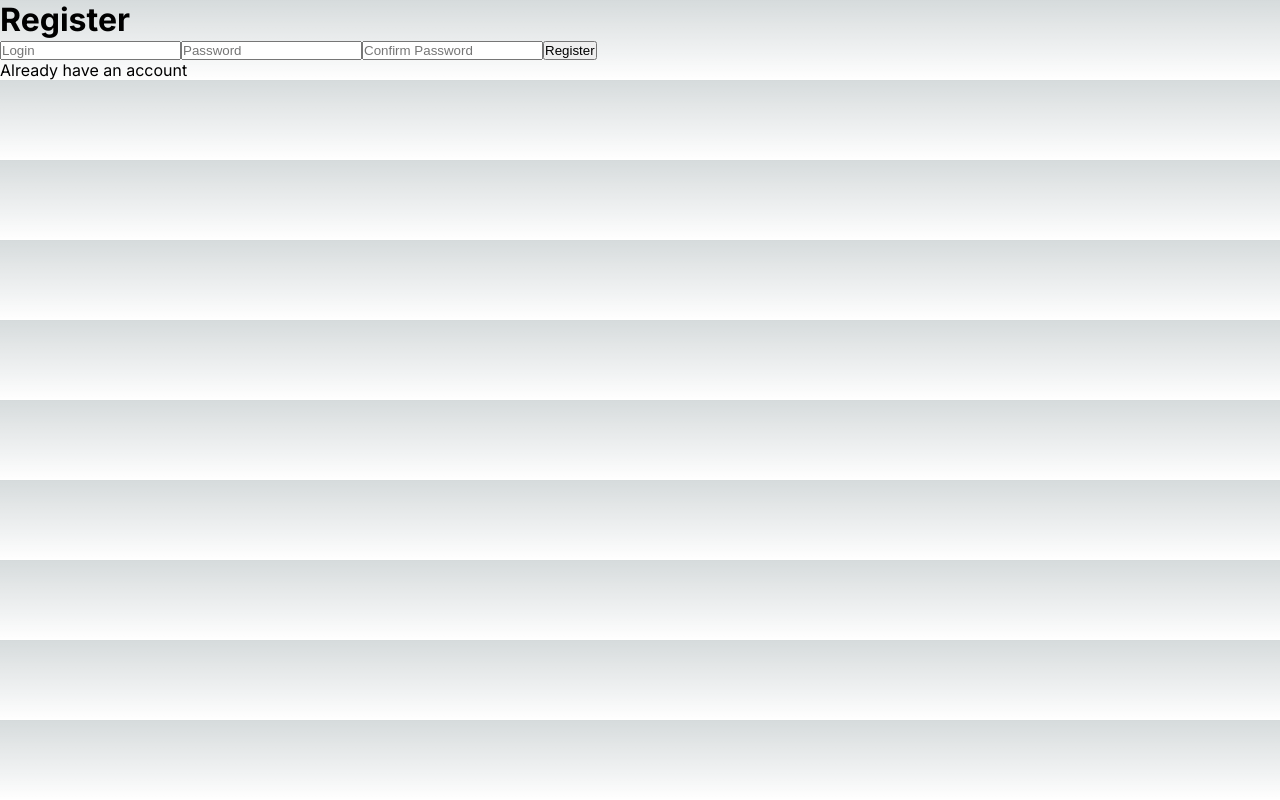
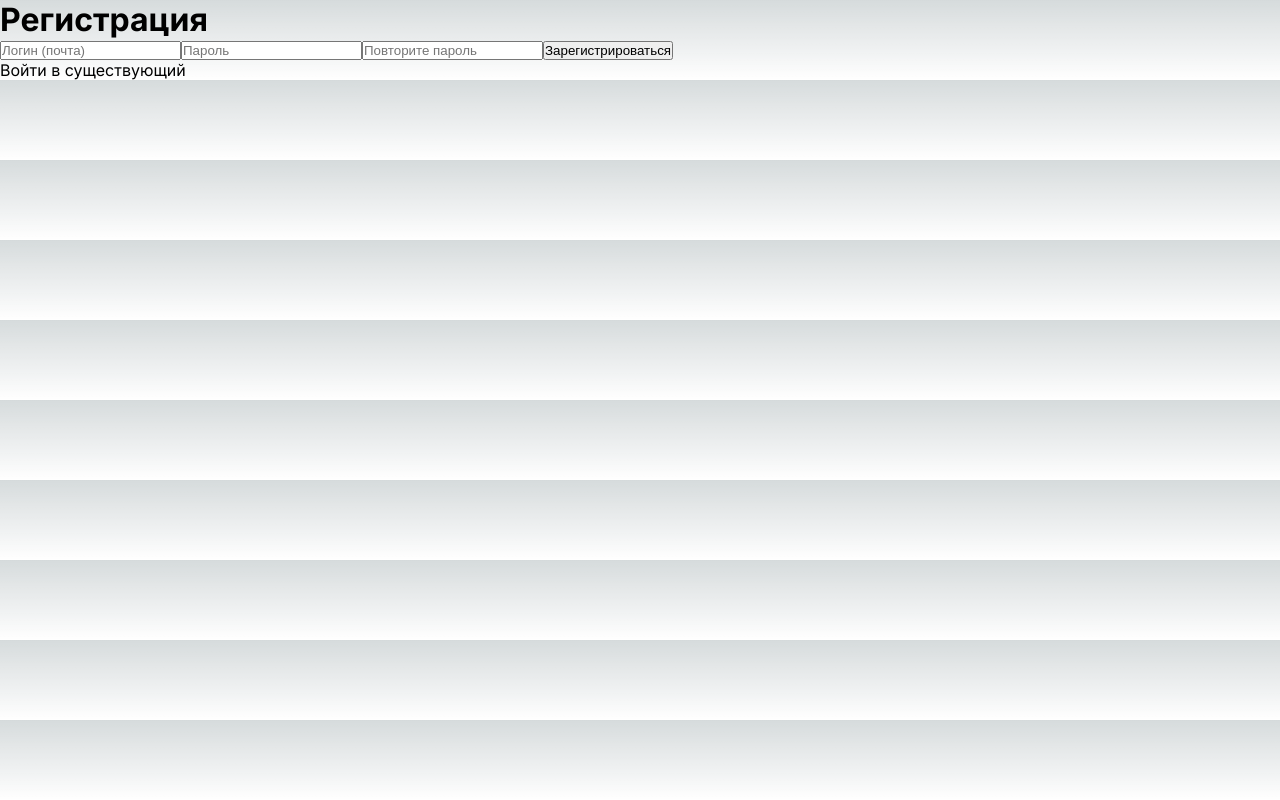
Before and after one commit to TeamHSE/study-platform, a Next.js app in the folder frontend/: page /auth/register in a window 1280 px wide. Built offline with nearby package versions, Linux system fonts and the light colour scheme.

Commit message:
refactor(ui): ru text strings

```diff
--- a/frontend/src/app/auth/api-service.ts
+++ b/frontend/src/app/auth/api-service.ts
@@ -1,5 +1,7 @@
 import axios from "axios";
 import { AppRouterInstance } from "next/dist/shared/lib/app-router-context.shared-runtime";
+
+const unknownErrorMsg = "Возникла непредвиденная ошибка, мы уже работаем над этим";
 
 export const callRegister = async (login: string, password: string, router: AppRouterInstance, setErrorCallbackFn: (msg: string) => void) => {
   try {
@@ -10,16 +12,16 @@ export const callRegister = async (login: string, password: string, router: AppR
   } catch (error) {
     if (axios.isAxiosError(error)) {
       if (error.response?.status === 409) {
-        setErrorCallbackFn("Login already taken");
+        setErrorCallbackFn("Логин уже занят");
       } else if (error.response?.status === 400) {
-        setErrorCallbackFn("Password is too simple");
+        setErrorCallbackFn("Пароль слишком прост");
       } else if (error.response?.status === 422) {
-        setErrorCallbackFn("Validation errors");
+        setErrorCallbackFn("Ошибки валидации");
       } else {
-        setErrorCallbackFn("An error occurred");
+        setErrorCallbackFn(unknownErrorMsg);
       }
     } else {
-      setErrorCallbackFn("An unknown error occurred");
+      setErrorCallbackFn(unknownErrorMsg);
     }
   }
 };
@@ -28,17 +30,17 @@ export const callLogin = async (login: string, password: string, redirect: strin
   try {
     const response = await axios.post("/api/auth/login", { login, password });
     if (response.status === 200) {
-      router.push(redirect);
+      router.replace(redirect);
     }
   } catch (error: any) {
     if (axios.isAxiosError(error)) {
       if (error.response?.status === 400) {
-        setErrorCallbackFn("Invalid login or password");
+        setErrorCallbackFn("Некорректный логин или пароль");
       } else {
-        setErrorCallbackFn("An error occurred");
+        setErrorCallbackFn(unknownErrorMsg);
       }
     } else {
-      setErrorCallbackFn("An unknown error occurred");
+      setErrorCallbackFn(unknownErrorMsg);
     }
   }
 };
--- a/frontend/src/app/auth/register/page.tsx
+++ b/frontend/src/app/auth/register/page.tsx
@@ -17,12 +17,12 @@ export default function Register() {
     event.preventDefault();
 
     if (!isValidEmail(login)) {
-      setError("Invalid email address");
+      setError("Некорректный адрес почты");
       return;
     }
 
     if (!matchPasswords(password, confirmPassword)) {
-      setError("Passwords do not match");
+      setError("Пароли не совпадают");
       return;
     }
 
@@ -31,34 +31,34 @@ export default function Register() {
 
   return (
     <div>
-      <h1>Register</h1>
+      <h1>Регистрация</h1>
       <form onSubmit={ handleSubmit }>
         <input
           type="text"
           value={ login }
           onChange={ (e) => setLogin(e.target.value) }
-          placeholder="Login"
+          placeholder="Логин (почта)"
           required
         />
         <input
           type="password"
           value={ password }
           onChange={ (e) => setPassword(e.target.value) }
-          placeholder="Password"
+          placeholder="Пароль"
           required
         />
         <input
           type="password"
           value={ confirmPassword }
           onChange={ (e) => setConfirmPassword(e.target.value) }
-          placeholder="Confirm Password"
+          placeholder="Повторите пароль"
           required
         />
-        <button type="submit">Register</button>
+        <button type="submit">Зарегистрироваться</button>
       </form>
       { error && <p>{ error }</p> }
 
-      <Link href={ "/auth/login" }>Already have an account</Link>
+      <Link href={ "/auth/login" }>Войти в существующий</Link>
     </div>
   );
 }
```
Also changed, not shown: frontend/src/app/auth/login/page.tsx (+6 -6 lines).
